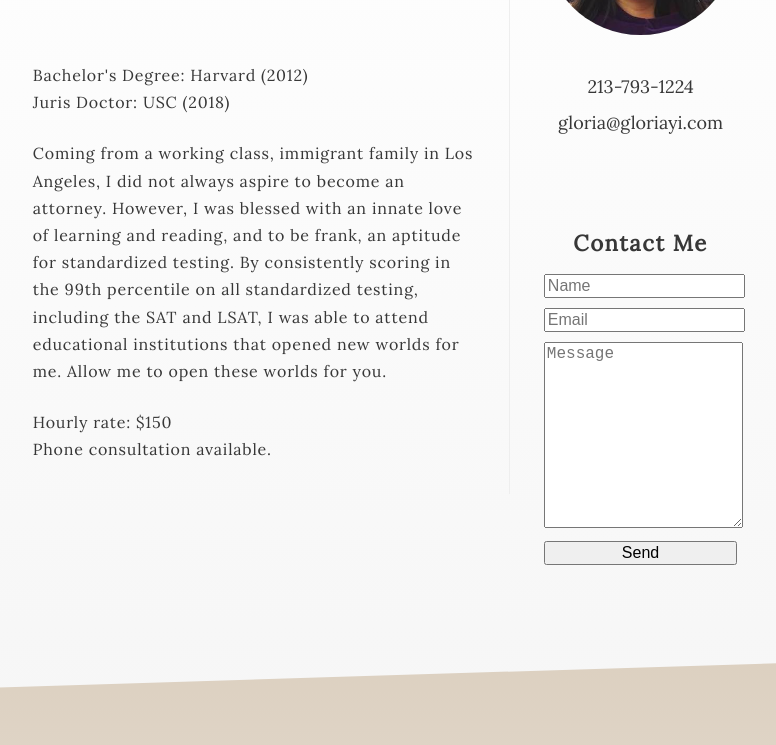
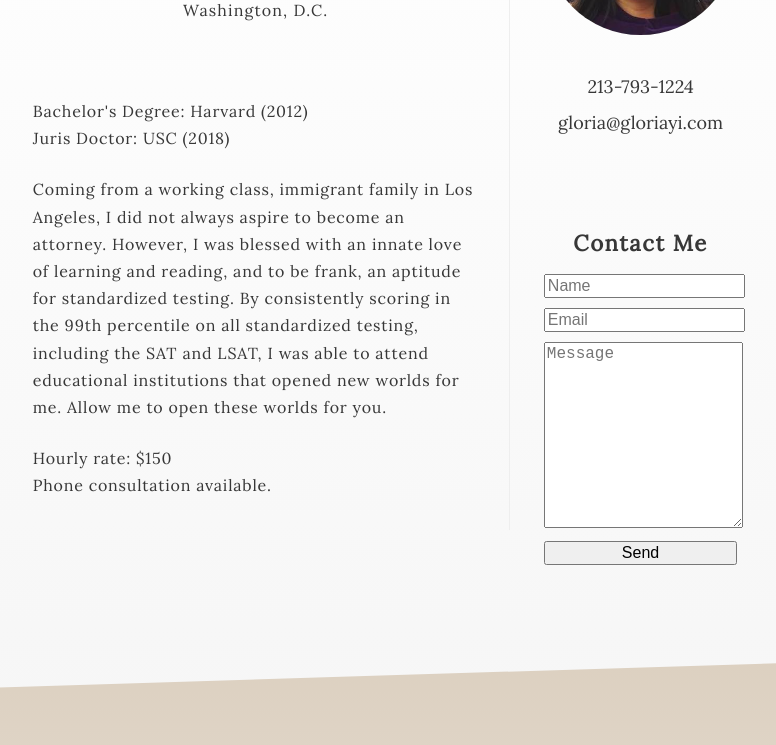
Before and after one commit to bradhanson/gloriayi.com, a plain HTML site: page index.html in a window 1280 px wide. Shown: the part 238-983 px from the top of the page, without its empty margins (255-1031 px from the left). Drawn offline with Linux system fonts and the light colour scheme.

Commit message:
Added location (Washington, D.C.)

```diff
--- a/index.html
+++ b/index.html
@@ -15,6 +15,7 @@
             <div class="column about-column">
                 <h1>Gloria Yi</h1>
                 <h2>SAT, ACT, LSAT Tutor</h2>
+                <h3>Washington, D.C.</h3>
                 <p>Bachelor's Degree: Harvard (2012)<br>Juris Doctor: USC (2018)</p>
                 <p>Coming from a working class, immigrant family in Los Angeles, I did not always aspire to become an attorney. However, I was blessed with an innate love of learning and reading, and to be frank, an aptitude for standardized testing. By consistently scoring in the 99th percentile on all standardized testing, including the SAT and LSAT, I was able to attend educational institutions that opened new worlds for me. Allow me to open these worlds for you.</p>
                 <p>Hourly rate: $150<br>Phone consultation available.</p>
--- a/main.css
+++ b/main.css
@@ -153,6 +153,10 @@ h1 {
 
 h2 {
     font-size: 20px;
+    margin-bottom: 20px;
+}
+
+h3 {
     margin-bottom: 80px;
 }
 
```
